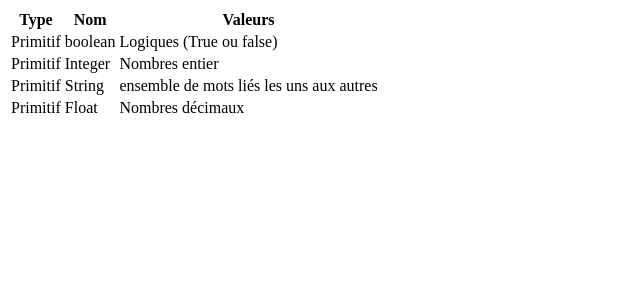
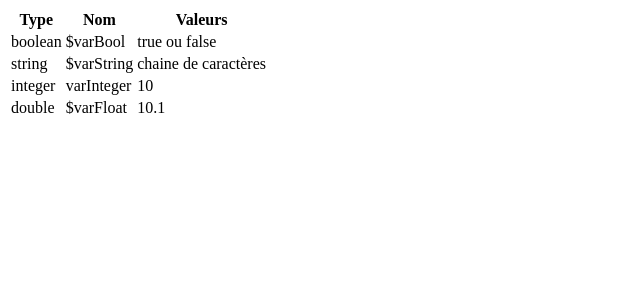
Before and after one commit to pierre-canet/runtrack2, a PHP site: page / in a window 1280 px wide. Shown: the top 300 px of the page, without its empty margins (0-640 px from the left). Run offline with PHP 8.4, Linux system fonts and the light colour scheme.

Commit message:
finalisation du job03 jour01

```diff
--- a/jour01/job03/index.php
+++ b/jour01/job03/index.php
@@ -5,6 +5,12 @@
     <meta name="viewport" content="width=device-width, initial-scale=1.0">
     <title>Index</title>
 </head>
+<?php
+    $varBool = true;
+    $varString = "chaine de caractères";
+    $varInteger = 10;
+    $varFloat = 10.1;
+?>
 <body>
     <table>
         <thead>
@@ -14,24 +20,24 @@
         </thead>
         <tbody>
             <tr>
-                <td>Primitif</td>
-                <td>boolean</td>
-                <td>Logiques (True ou false)</td>
+                <td><?php echo gettype($varBool); ?></td>
+                <td><?php echo"\$varBool"; ?></td>
+                <td>true ou false</td>
             </tr>
             <tr>
-                <td>Primitif</td>
-                <td>Integer</td>
-                <td>Nombres entier</td>
+                <td><?php echo gettype($varString); ?></td>
+                <td>$varString</td>
+                <td><?php echo $varString; ?></td>
             </tr>
             <tr>
-                <td>Primitif</td>
-                <td>String</td>
-                <td>ensemble de mots liés les uns aux autres</td>
+                <td><?php echo gettype($varInteger); ?></td>
+                <td>varInteger</td>
+                <td><?php echo $varInteger; ?></td>
             </tr>
             <tr>
-                <td>Primitif</td>
-                <td>Float</td>
-                <td>Nombres décimaux</td>
+                <td><?php echo gettype($varFloat); ?></td>
+                <td><?php echo "\$varFloat"; ?></td>
+                <td><?php echo $varFloat ?></td>
             </tr>
         </tbody>
     </table>
```
